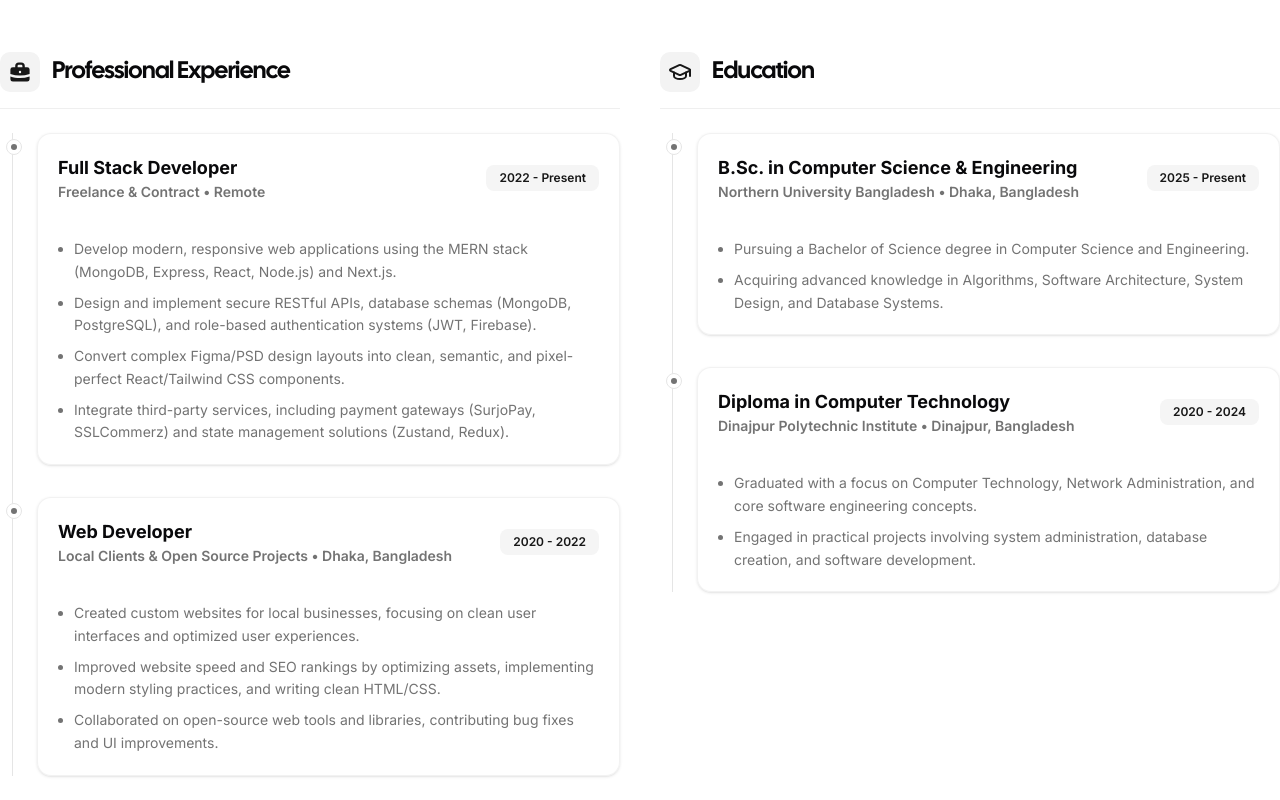
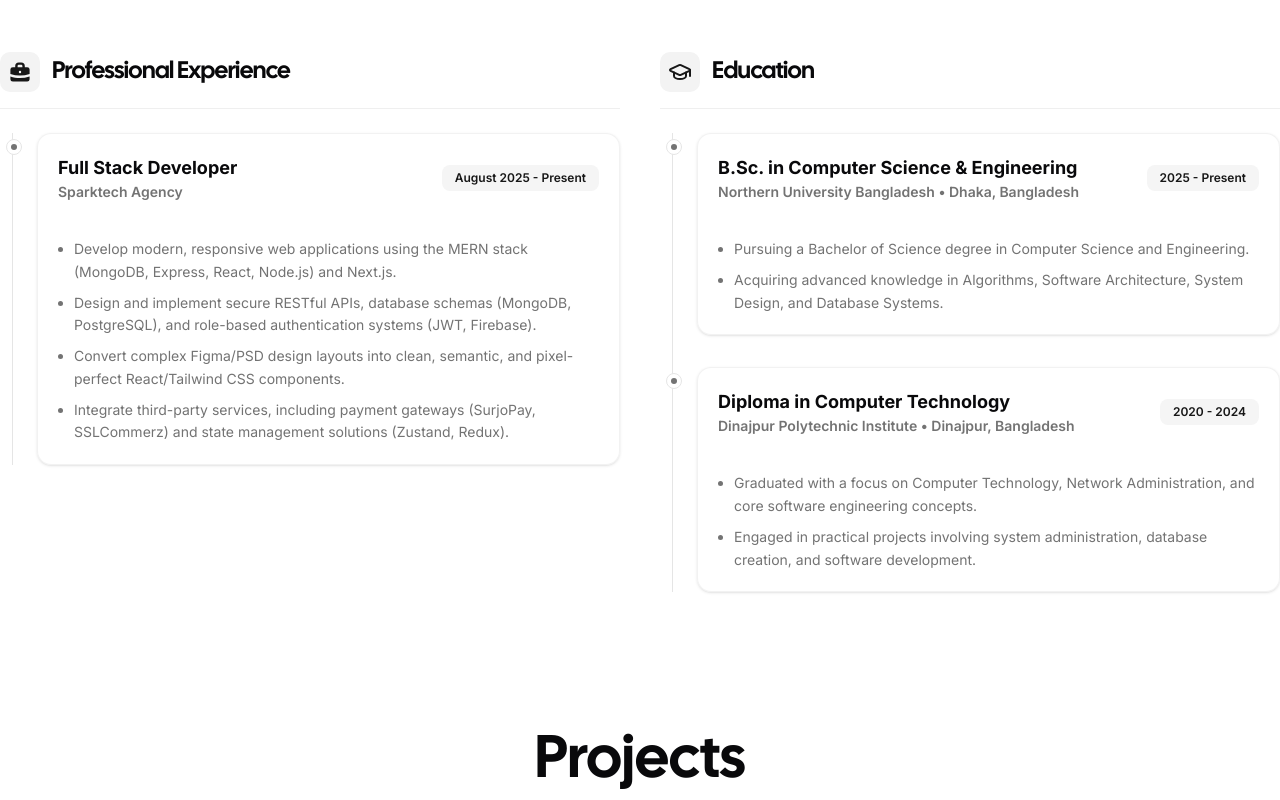
Before and after one commit to apponislam/apponislam-portfolio-with-nextJs, a Next.js app: page / in a window 1280 px wide. Shown: the part 1980-2780 px from the top of the page. Built offline with nearby package versions, Linux system fonts and the light colour scheme.

Commit message:
add resume data structures and update gitignore with documentation file

```diff
--- a/src/data/resume.ts
+++ b/src/data/resume.ts
@@ -11,26 +11,13 @@ export const experienceData: ResumeItem[] = [
     {
         id: "exp-1",
         title: "Full Stack Developer",
-        organization: "Freelance & Contract",
-        location: "Remote",
-        duration: "2022 - Present",
+        organization: "Sparktech Agency",
+        duration: "August 2025 - Present",
         description: [
             "Develop modern, responsive web applications using the MERN stack (MongoDB, Express, React, Node.js) and Next.js.",
             "Design and implement secure RESTful APIs, database schemas (MongoDB, PostgreSQL), and role-based authentication systems (JWT, Firebase).",
             "Convert complex Figma/PSD design layouts into clean, semantic, and pixel-perfect React/Tailwind CSS components.",
             "Integrate third-party services, including payment gateways (SurjoPay, SSLCommerz) and state management solutions (Zustand, Redux)."
-        ]
-    },
-    {
-        id: "exp-2",
-        title: "Web Developer",
-        organization: "Local Clients & Open Source Projects",
-        location: "Dhaka, Bangladesh",
-        duration: "2020 - 2022",
-        description: [
-            "Created custom websites for local businesses, focusing on clean user interfaces and optimized user experiences.",
-            "Improved website speed and SEO rankings by optimizing assets, implementing modern styling practices, and writing clean HTML/CSS.",
-            "Collaborated on open-source web tools and libraries, contributing bug fixes and UI improvements."
         ]
     }
 ];
```
Also changed, not shown: 1 other file (tests, documents, lock files or other folders).
